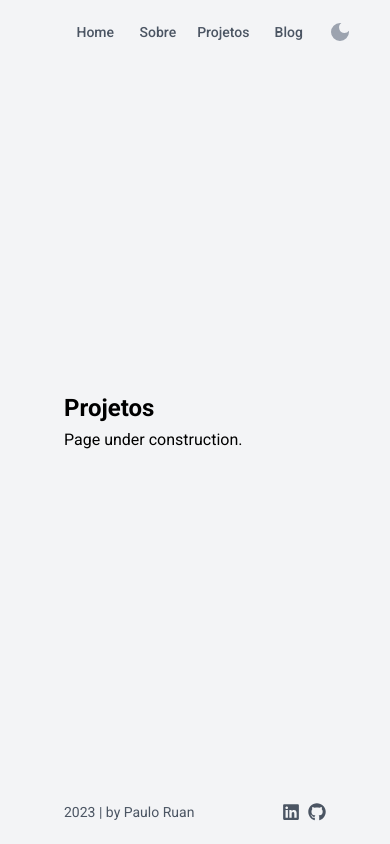
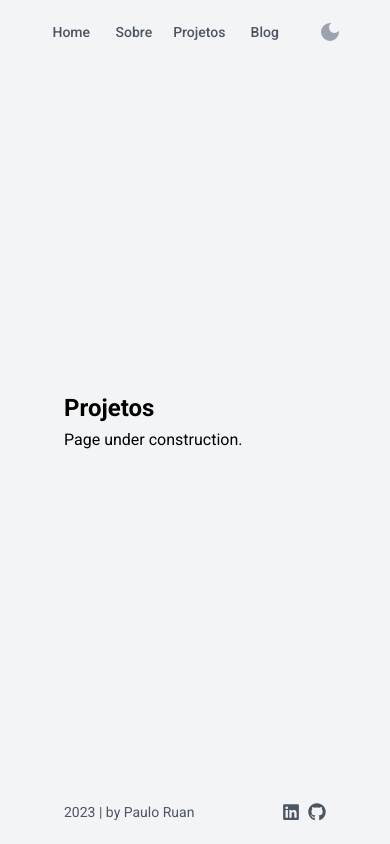
Before and after one commit to JamesWangDev/reactBlog, a Next.js app: page /projetos in a window 390 px wide. Built offline with nearby package versions, Linux system fonts and the light colour scheme.

Commit message:
refactor: component style changes

```diff
--- a/src/components/Header/index.tsx
+++ b/src/components/Header/index.tsx
@@ -4,7 +4,7 @@ import { Menu } from "../Menu"
 
 export function Header(): JSX.Element {
   return (
-    <header className="w-full h-12 flex flex-row flex-nowrap items-center justify-between px-8 md:px-32">
+    <header className="box-border w-full h-12 flex flex-row flex-nowrap items-center justify-between px-2 md:px-32">
       <Menu links={navLinks} />
       <ButtonToggleTheme />
     </header>
```
